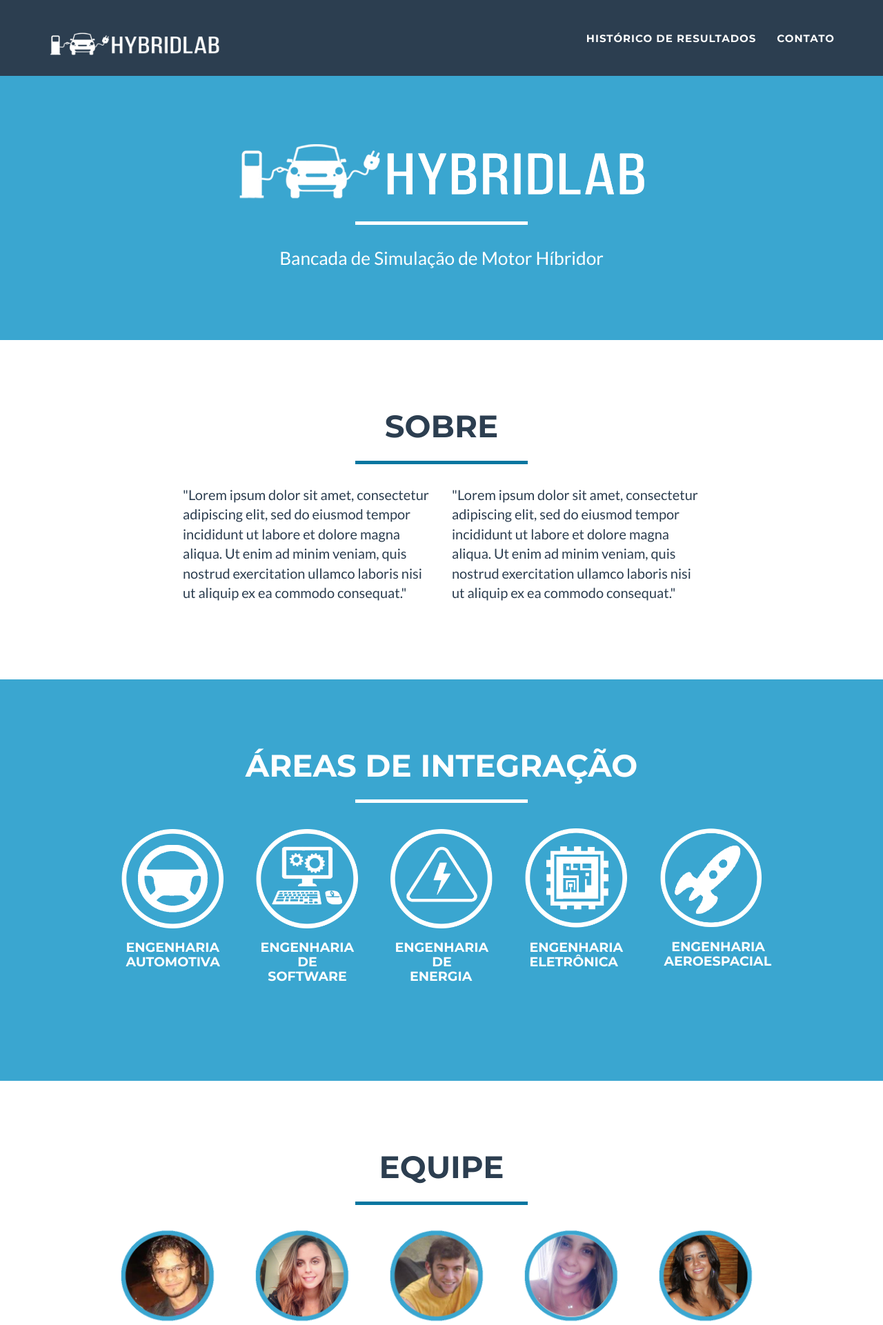
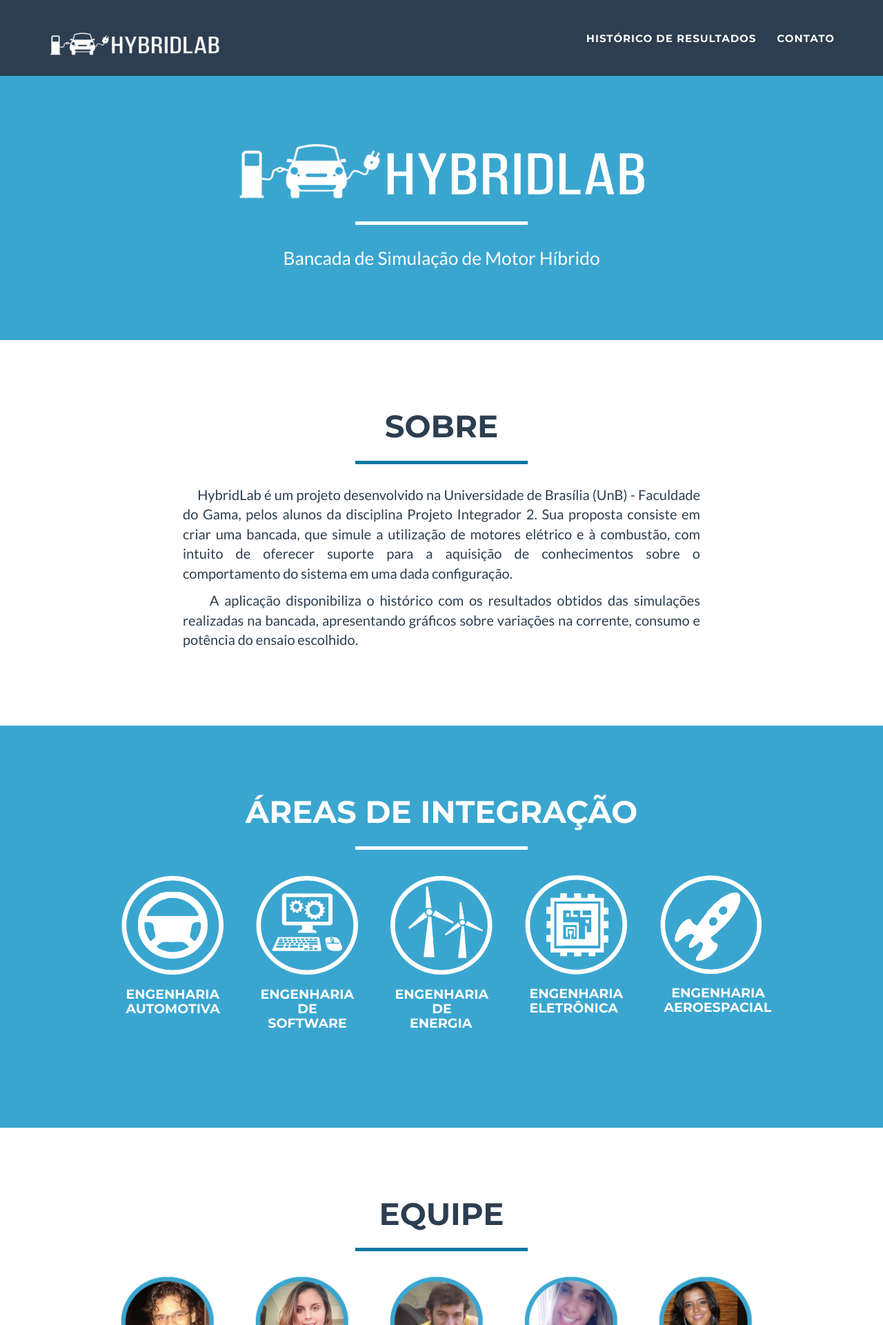
Before and after one commit to anapaulavnoronha/hybridlab, a Django app: page / in a window 1280 px wide. Shown: the top 1921 px of the page at 69% size. Run offline with Django 3.2, Linux system fonts and the light colour scheme; parts of the project's set-up code (start-up, migrations or seed data) failed here and were passed over; some libraries are stand-ins or nearby versions.

Commit message:
Atualizando textos e divs

```diff
--- a/hybridlab/templates/index.html
+++ b/hybridlab/templates/index.html
@@ -11,7 +11,7 @@
                     <div class="intro-text">
                         <img class="img-responsive" src="{% static "core/bootstrap-3.2.0-dist/img/logo_vetor.png"%}" alt="" height="600" width="600">
                         <hr class="star-light">
-                        <span class="skills">Bancada de Simulação de Motor Híbridor</span>
+                        <span class="skills">Bancada de Simulação de Motor Híbrido</span>
                     </div>
                 </div>
             </div>
@@ -29,11 +29,9 @@
                 </div>
             </div>
             <div class="row">
-                <div class="col-lg-4 col-lg-offset-2">
-                    <p>"Lorem ipsum dolor sit amet, consectetur adipiscing elit, sed do eiusmod tempor incididunt ut labore et dolore magna aliqua. Ut enim ad minim veniam, quis nostrud exercitation ullamco laboris nisi ut aliquip ex ea commodo consequat."</p>
-                </div>
-                <div class="col-lg-4">
-                    <p>"Lorem ipsum dolor sit amet, consectetur adipiscing elit, sed do eiusmod tempor incididunt ut labore et dolore magna aliqua. Ut enim ad minim veniam, quis nostrud exercitation ullamco laboris nisi ut aliquip ex ea commodo consequat."</p>
+                <div class="col-lg-8 col-lg-offset-2 text-justify">
+                    <p>&nbsp;&nbsp;&nbsp;&nbsp;&nbsp;HybridLab é um projeto desenvolvido na Universidade de Brasília (UnB) - Faculdade do Gama, pelos alunos da disciplina Projeto Integrador 2. Sua proposta consiste em criar uma bancada, que simule a utilização de motores elétrico e à combustão, com intuito de oferecer suporte para a aquisição de conhecimentos sobre o comportamento do sistema em uma dada configuração.</p>
+                    <p>&nbsp;&nbsp;&nbsp;&nbsp;&nbsp;A aplicação disponibiliza o histórico com os resultados obtidos das simulações realizadas na bancada, apresentando gráficos sobre variações na corrente, consumo e potência do ensaio escolhido.</p>
                 </div>
             </div>
         </div>
@@ -47,7 +45,7 @@
 
     //Engenharia Automotiva-->
     $(document).ready(function(){
-    $('.tgl1').before('<span><div id="integracao_automotiva"></div><div class="col-sm-1 portfolio-item"></div><div class="col-sm-2 portfolio-item"><a href="#integracao_automotiva" class="portfolio-link" data-toggle="modal"><div class="caption"><div class="caption-content"><i class="fa fa-search-plus fa-3x"></i></div></div><img class="img-responsive" src="{% static "core/bootstrap-3.2.0-dist/img/icone_automotiva.png"%}" alt="" height="200" width="200"></a><div class="col-md-2 text-center"><h4>Engenharia Automotiva</h4></div></div></span>');
+    $('.tgl1').before('<span><div id="integracao_automotiva"></div><div class="col-sm-1 portfolio-item"></div><div class="col-sm-2 portfolio-item"><a href="#integracao_automotiva" class="portfolio-link" ><div class="caption"><div class="caption-content"><i class="fa fa-search-plus fa-3x"></i></div></div><img class="img-responsive" src="{% static "core/bootstrap-3.2.0-dist/img/icone_automotiva.png"%}" alt="" height="200" width="200"></a><div class="col-md-2 text-center"><h4>Engenharia Automotiva</h4></div></div></span>');
     $('.tgl1').css('display', 'none')
     $('span', '#box-toggle').click(function() {
     $(this).next().slideToggle('slow')
@@ -62,7 +60,7 @@
 
     //Engenharia de Software-->
     $(document).ready(function(){
-    $('.tgl2').before('<span><div class="col-sm-2 portfolio-item"><a href="#integracao_software" class="portfolio-link" data-toggle="modal"><div class="caption"><div class="caption-content"><i class="fa fa-search-plus fa-3x"></i></div></div><img class="img-responsive" src="{% static "core/bootstrap-3.2.0-dist/img/icone_software.png"%}" alt="" height="200" width="200"></a><div class="col-md-2 text-center"><h4>Engenharia &nbsp;&nbsp;&nbsp;&nbsp;&nbsp;&nbsp;&nbsp;&nbsp;&nbsp;&nbsp;de &nbsp;&nbsp;Software</h4></div></div></span>');
+    $('.tgl2').before('<span><div class="col-sm-2 portfolio-item"><a href="#integracao_software" class="portfolio-link" ><div class="caption"><div class="caption-content"><i class="fa fa-search-plus fa-3x"></i></div></div><img class="img-responsive" src="{% static "core/bootstrap-3.2.0-dist/img/icone_software.png"%}" alt="" height="200" width="200"></a><div class="col-md-2 text-center"><h4>Engenharia &nbsp;&nbsp;&nbsp;&nbsp;&nbsp;&nbsp;&nbsp;&nbsp;&nbsp;&nbsp;de &nbsp;&nbsp;Software</h4></div></div></span>');
     $('.tgl2').css('display', 'none')
     $('span', '#box-toggle').click(function() {
     $(this).next().slideToggle('slow')
@@ -78,7 +76,7 @@
 
       //Engenharia de Energia-->
     $(document).ready(function(){
-    $('.tgl3').before('<span><div class="col-sm-2 portfolio-item"><a href="#integracao_energia" class="portfolio-link" data-toggle="modal"><div class="caption"><div class="caption-content"><i class="fa fa-search-plus fa-3x"></i></div></div><img class="img-responsive" src="{% static "core/bootstrap-3.2.0-dist/img/icone_energia.png"%}" alt="" height="200" width="200"></a><div class="col-md-2 text-justify"><h4 >Engenharia &nbsp;&nbsp;&nbsp;&nbsp;&nbsp;&nbsp;&nbsp;&nbsp;&nbsp;&nbsp;de &nbsp;&nbsp;&nbsp;&nbsp;Energia</h4></div></div></span>');
+    $('.tgl3').before('<span><div class="col-sm-2 portfolio-item"><a href="#integracao_energia" class="portfolio-link" ><div class="caption"><div class="caption-content"><i class="fa fa-search-plus fa-3x"></i></div></div><img class="img-responsive" src="{% static "core/bootstrap-3.2.0-dist/img/icone_energia.png"%}" alt="" height="200" width="200"></a><div class="col-md-2 text-justify"><h4 >Engenharia &nbsp;&nbsp;&nbsp;&nbsp;&nbsp;&nbsp;&nbsp;&nbsp;&nbsp;&nbsp;de &nbsp;&nbsp;&nbsp;&nbsp;Energia</h4></div></div></span>');
     $('.tgl3').css('display', 'none')
     $('span', '#box-toggle').click(function() {
     $(this).next().slideToggle('slow')
@@ -94,7 +92,7 @@
 
     //Engenharia Eletronica-->
     $(document).ready(function(){
-    $('.tgl4').before('<span><div class="col-sm-2 portfolio-item"><a href="#integracao_eletronica" class="portfolio-link" data-toggle="modal"><div class="caption"><div class="caption-content"><i class="fa fa-search-plus fa-3x"></i></div></div><img class="img-responsive" src="{% static "core/bootstrap-3.2.0-dist/img/icone_eletronica.png"%}" alt="" height="200" width="200"></a><div class="col-md-2 text-center"><h4>Engenharia Eletrônica</h4></div></div></span>');
+    $('.tgl4').before('<span><div class="col-sm-2 portfolio-item"><a href="#integracao_eletronica" class="portfolio-link" ><div class="caption"><div class="caption-content"><i class="fa fa-search-plus fa-3x"></i></div></div><img class="img-responsive" src="{% static "core/bootstrap-3.2.0-dist/img/icone_eletronica.png"%}" alt="" height="200" width="200"></a><div class="col-md-2 text-center"><h4>Engenharia Eletrônica</h4></div></div></span>');
     $('.tgl4').css('display', 'none')
     $('span', '#box-toggle').click(function() {
     $(this).next().slideToggle('slow')
@@ -110,7 +108,7 @@
 
     //Engenharia Aerospacial-->
     $(document).ready(function(){
-    $('.tgl5').before('<span><div class="col-sm-2 portfolio-item"><a href="#integracao_aeroespacial" class="portfolio-link" data-toggle="modal"><div class="caption"><div class="caption-content"><i class="fa fa-search-plus fa-3x"></i></div></div><img class="img-responsive" src="{% static "core/bootstrap-3.2.0-dist/img/icone_aeroespacial.png"%}" alt="" height="200" width="200"></a><div class="col-md-2 text-center"><h4>&nbsp;&nbsp;Engenharia Aeroespacial</h4></div></div></span>');
+    $('.tgl5').before('<span><div class="col-sm-2 portfolio-item"><a href="#integracao_aeroespacial" class="portfolio-link" ><div class="caption"><div class="caption-content"><i class="fa fa-search-plus fa-3x"></i></div></div><img class="img-responsive" src="{% static "core/bootstrap-3.2.0-dist/img/icone_aeroespacial.png"%}" alt="" height="200" width="200"></a><div class="col-md-2 text-center"><h4>&nbsp;&nbsp;Engenharia Aeroespacial</h4></div></div></span>');
     $('.tgl5').css('display', 'none')
     $('span', '#box-toggle').click(function() {
     $(this).next().slideToggle('slow')
@@ -146,7 +144,7 @@
 
                 <div class="tgl2">
                     <div id="integracao_energia" class="col-lg-10 col-lg-offset-1"> <h4> <b>Engenharia de Software</b> </h4>
-                        <p>Lorem ipsum dolor sit amet, consectetur adipiscing elit, sed do eiusmod tempor incididunt ut labore et dolore magna aliqua. Ut enim ad minim veniam, quis nostrud exercitation ullamco laboris nisi ut aliquip ex ea commodo consequa orem ipsum dolor sit amet, consectetur adipiscing elit, sed do eiusmod tempor.</p>
+                        <p>A equipe de Software buscou apresentar, através de dois sistemas, os resultados pelas sistemas. Através de uma aplicação online.</p>
                         <hr>
                     </div>
                 </div>
@@ -190,7 +188,7 @@
                     <div id="integracao_automotiva"></div>
                     <div class="col-sm-1 portfolio-item"></div>
                     <div class="col-sm-2 portfolio-item">
-                        <a href="#integracao_automotiva" class="portfolio-link" data-toggle="modal">
+                        <a class="portfolio-link" data-toggle="modal">
                              <img class="img-responsive" src="{% static "core/bootstrap-3.2.0-dist/img/alysson.png"%}" alt="" height="150" width="150">
                         </a>
                         <div class="col-md-2 text-center">
@@ -198,7 +196,7 @@
                         </div>
                     </div>
                     <div class="col-sm-2 portfolio-item">
-                        <a href="#integracao_software" class="portfolio-link" data-toggle="modal">
+                        <a class="portfolio-link" data-toggle="modal">
                              <img class="img-responsive" src="{% static "core/bootstrap-3.2.0-dist/img/ana.png"%}" alt="" height="150" width="150">
                         </a>
                         <div class="col-md-2 text-center">
@@ -207,7 +205,7 @@
                         </div>
                     </div>
                     <div class="col-sm-2 portfolio-item">
-                        <a href="#integracao_energia" class="portfolio-link" data-toggle="modal">
+                        <a class="portfolio-link" data-toggle="modal">
                              <img class="img-responsive" src="{% static "core/bootstrap-3.2.0-dist/img/breno.png"%}" alt="" height="150" width="150">
                         </a>
                         <div class="col-md-2 text-justify">
@@ -215,7 +213,7 @@
                         </div>
                     </div>
                     <div class="col-sm-2 portfolio-item">
-                        <a href="#integracao_eletronica" class="portfolio-link" data-toggle="modal">
+                        <a class="portfolio-link" data-toggle="modal">
                              <img class="img-responsive" src="{% static "core/bootstrap-3.2.0-dist/img/jessica.png"%}" alt="" height="150" width="150">
                         </a>
                         <div class="col-md-2 text-center">
@@ -223,7 +221,7 @@
                         </div>
                     </div>
                     <div class="col-sm-2 portfolio-item">
-                        <a href="#integracao_aeroespacial" class="portfolio-link" data-toggle="modal">
+                        <a class="portfolio-link" data-toggle="modal">
                              <img class="img-responsive" src="{% static "core/bootstrap-3.2.0-dist/img/lais.png"%}" alt="" height="150" width="150">
                         </a>
                         <div class="col-md-2 text-center">
@@ -237,7 +235,7 @@
                     <div id="integracao_automotiva"></div>
                     <div class="col-sm-1 portfolio-item"></div>
                     <div class="col-sm-2 portfolio-item">
-                        <a href="#integracao_automotiva" class="portfolio-link" data-toggle="modal">
+                        <a class="portfolio-link" data-toggle="modal">
                              <img class="img-responsive" src="{% static "core/bootstrap-3.2.0-dist/img/lana.png"%}" alt="" height="150" width="150">
                         </a>
                         <div class="col-md-2 text-center">
@@ -245,7 +243,7 @@
                         </div>
                     </div>
                     <div class="col-sm-2 portfolio-item">
-                        <a href="#integracao_software" class="portfolio-link" data-toggle="modal">
+                        <a class="portfolio-link" data-toggle="modal">
                              <img class="img-responsive" src="{% static "core/bootstrap-3.2.0-dist/img/leandro.png"%}" alt="" height="150" width="150">
                         </a>
                         <div class="col-md-2 text-center">
@@ -253,7 +251,7 @@
                         </div>
                     </div>
                     <div class="col-sm-2 portfolio-item">
-                        <a href="#integracao_energia" class="portfolio-link" data-toggle="modal">
+                        <a class="portfolio-link" data-toggle="modal">
                              <img class="img-responsive" src="{% static "core/bootstrap-3.2.0-dist/img/lucas.png"%}" alt="" height="150" width="150">
                         </a>
                         <div class="col-md-2 text-justify">
@@ -261,7 +259,7 @@
                         </div>
                     </div>
                     <div class="col-sm-2 portfolio-item">
-                        <a href="#integracao_eletronica" class="portfolio-link" data-toggle="modal">
+                        <a class="portfolio-link" data-toggle="modal">
                              <img class="img-responsive" src="{% static "core/bootstrap-3.2.0-dist/img/mariele.png"%}" alt="" height="150" width="150">
                         </a>
                         <div class="col-md-2 text-center">
@@ -269,7 +267,7 @@
                         </div>
                     </div>
                     <div class="col-sm-2 portfolio-item">
-                        <a href="#integracao_aeroespacial" class="portfolio-link" data-toggle="modal">
+                        <a class="portfolio-link" data-toggle="modal">
                              <img class="img-responsive" src="{% static "core/bootstrap-3.2.0-dist/img/paulo.png"%}" alt="" height="150" width="150">
                         </a>
                         <div class="col-md-2 text-center">
@@ -282,17 +280,9 @@
 
                 <div class="row">
                     <div id="integracao_automotiva"></div>
-                    <div class="col-sm-1 portfolio-item"></div>
+                    <div class="col-sm-2 portfolio-item"></div>
                     <div class="col-sm-2 portfolio-item">
-                        <a href="#integracao_automotiva" class="portfolio-link" data-toggle="modal">
-                             <img class="img-responsive" src="{% static "core/bootstrap-3.2.0-dist/img/tatiane.png"%}" alt="" height="150" width="150">
-                        </a>
-                        <div class="col-md-2 text-center">
-                        <h5>&nbsp;&nbsp;&nbsp;&nbsp;&nbsp;&nbsp;Tatiane<br>&nbsp;&nbsp;&nbsp;&nbsp;Rodrigues</h5>
-                        </div>
-                    </div>
-                    <div class="col-sm-2 portfolio-item">
-                        <a href="#integracao_software" class="portfolio-link" data-toggle="modal">
+                        <a class="portfolio-link" data-toggle="modal">
                              <img class="img-responsive" src="{% static "core/bootstrap-3.2.0-dist/img/wanessa.png"%}" alt="" height="150" width="150">
                         </a>
                         <div class="col-md-2 text-center">
@@ -300,7 +290,7 @@
                         </div>
                     </div>
                     <div class="col-sm-2 portfolio-item">
-                        <a href="#integracao_energia" class="portfolio-link" data-toggle="modal">
+                        <a class="portfolio-link" data-toggle="modal">
                              <img class="img-responsive" src="{% static "core/bootstrap-3.2.0-dist/img/william.png"%}" alt="" height="150" width="150">
                         </a>
                         <div class="col-md-2 text-justify">
@@ -308,7 +298,7 @@
                         </div>
                     </div>
                     <div class="col-sm-2 portfolio-item">
-                        <a href="#integracao_eletronica" class="portfolio-link" data-toggle="modal">
+                        <a class="portfolio-link" data-toggle="modal">
                              <img class="img-responsive" src="{% static "core/bootstrap-3.2.0-dist/img/icone_eletronica.png"%}" alt="" height="150" width="150">
                         </a>
                         <div class="col-md-2 text-center">
@@ -316,7 +306,7 @@
                         </div>
                     </div>
                     <div class="col-sm-2 portfolio-item">
-                        <a href="#integracao_aeroespacial" class="portfolio-link" data-toggle="modal">
+                        <a  class="portfolio-link" data-toggle="modal">
                              <img class="img-responsive" src="{% static "core/bootstrap-3.2.0-dist/img/iago.png"%}" alt="" height="150" width="150">
                         </a>
                         <div class="col-md-2 text-center">
```
Also changed, not shown: hybridlab/static/core/bootstrap-3.2.0-dist/img/icone_energia.png, 8 other files.
